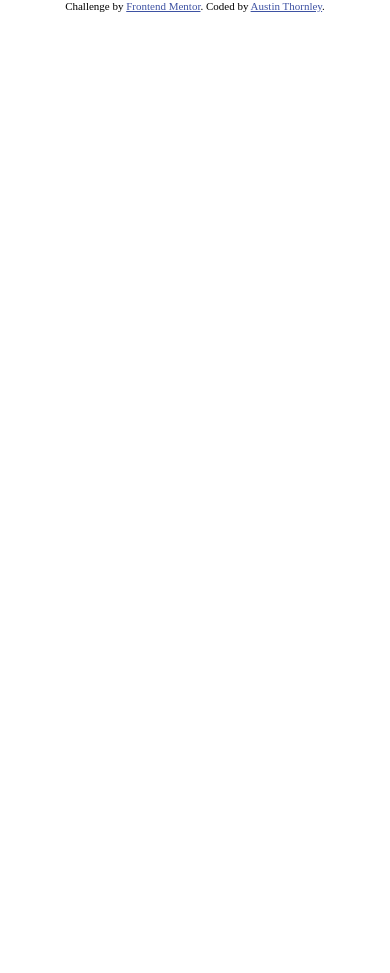
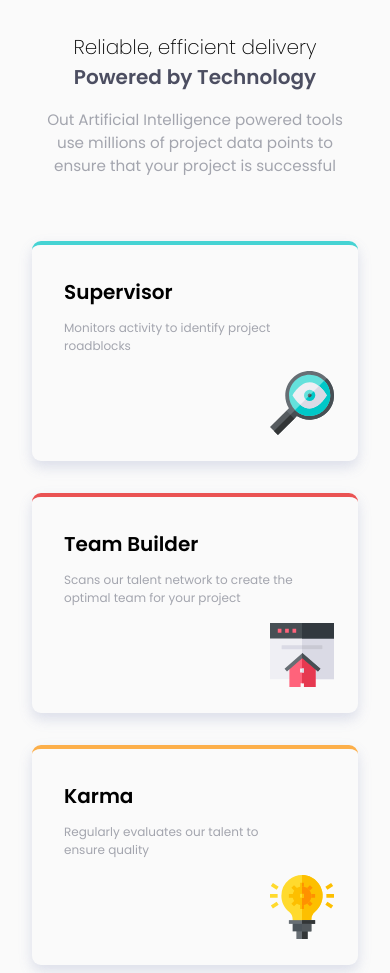
Before and after one commit to AustinThornley/fem-four-card-feature, a plain HTML site: page index.html in a window 390 px wide. Shown: the top 973 px of the page. Before the commit the page ends 844 px from the top, so only its background shows below. Drawn offline with Linux system fonts and the light colour scheme.

Commit message:
Added basic page layout and basic mobile styling

```diff
--- a/index.html
+++ b/index.html
@@ -14,18 +14,72 @@
 
     <title>Frontend Mentor | Four card feature section</title>
 
+    <link rel="preconnect" href="https://fonts.googleapis.com" />
+    <link rel="preconnect" href="https://fonts.gstatic.com" crossorigin />
+    <link
+      href="https://fonts.googleapis.com/css2?family=Poppins:wght@200;400;600&display=swap"
+      rel="stylesheet"
+    />
+
     <link rel="stylesheet" href="style.css" />
   </head>
   <body>
-    <div class="text">
-      <!-- Reliable, efficient delivery Powered by Technology Our Artificial
-    Intelligence powered tools use millions of project data points to ensure
-    that your project is successful Supervisor Monitors activity to identify
-    project roadblocks Team Builder Scans our talent network to create the
-    optimal team for your project Karma Regularly evaluates our talent to ensure
-    quality Calculator Uses data from past projects to provide better delivery
-    estimates -->
-    </div>
+    <main>
+      <header>
+        <h1 class="page-header">
+          Reliable, efficient delivery <br />
+          <span class="heading-bold">Powered by Technology</span>
+        </h1>
+        <p class="page-subheading">
+          Out Artificial Intelligence powered tools use millions of project data
+          points to ensure that your project is successful
+        </p>
+      </header>
+      <div class="cards">
+        <div class="card card-supervisor">
+          <h2 class="card-heading">Supervisor</h2>
+          <p class="card-description">
+            Monitors activity to identify project roadblocks
+          </p>
+          <div class="card-img">
+            <img
+              src="images/icon-supervisor.svg"
+              alt="Magnifying glass with eye in the middle"
+            />
+          </div>
+        </div>
+        <div class="card card-team-builder">
+          <h2 class="card-heading">Team Builder</h2>
+          <p class="card-description">
+            Scans our talent network to create the optimal team for your project
+          </p>
+          <div class="card-img">
+            <img src="images/icon-team-builder.svg" alt="Team builder icon" />
+          </div>
+        </div>
+        <div class="card card-karma">
+          <h2 class="card-heading">Karma</h2>
+          <p class="card-description">
+            Regularly evaluates our talent to ensure quality
+          </p>
+          <div class="card-img">
+            <img src="images/icon-karma.svg" alt="Shining lightbulb icon" />
+          </div>
+        </div>
+        <div class="card card-calculator">
+          <h2 class="card-heading">Calculator</h2>
+          <p class="card-description">
+            Uses data from past projects to provide better delivery estimates
+          </p>
+          <div class="card-img">
+            <img
+              src="images/icon-calculator.svg"
+              alt="Computer monitor with graphs on it"
+            />
+          </div>
+        </div>
+      </div>
+    </main>
     <footer>
       <p class="attribution">
         Challenge by
--- a/style.css
+++ b/style.css
@@ -4,6 +4,85 @@
   margin: 0;
   padding: 0;
   box-sizing: border-box;
+}
+
+body {
+  font-family: 'Poppins', sans-serif;
+  background-color: hsl(0, 0%, 98%);
+}
+
+main {
+  min-height: 100vh;
+  margin: 2rem;
+  background-color: hsl(0, 0%, 98%);
+  display: flex;
+  flex-direction: column;
+  align-items: center;
+}
+
+.page-header {
+  text-align: center;
+  font-weight: 200;
+  font-size: 1.25rem;
+  margin-bottom: 1rem;
+}
+
+.heading-bold {
+  color: hsl(234, 12%, 34%);
+  font-weight: 600;
+}
+
+.page-subheading {
+  text-align: center;
+  font-size: 0.95rem;
+  color: hsl(229, 6%, 66%);
+  display: inline-block;
+  margin-bottom: 4rem;
+}
+
+.card {
+  box-shadow: 0 6px 12px rgb(144 153 193 / 20%),
+    0 6px 16px rgb(144 153 193 / 10%);
+  border-radius: 9px;
+  padding-top: 2rem;
+  padding-left: 2rem;
+  margin-bottom: 2rem;
+  max-width: 350px;
+  max-height: 220px;
+}
+
+.card-heading {
+  font-size: 1.25rem;
+  margin-bottom: 0.75rem;
+}
+
+.card-description {
+  color: hsl(229, 6%, 66%);
+  font-size: 0.75rem;
+  padding-right: 4rem;
+  padding-bottom: 1rem;
+}
+
+.card-supervisor {
+  border-top: 0.25rem solid hsl(180, 62%, 55%);
+}
+
+.card-team-builder {
+  border-top: 0.25rem solid hsl(0, 78%, 62%);
+}
+
+.card-karma {
+  border-top: 0.25rem solid hsl(34, 97%, 64%);
+}
+
+.card-calculator {
+  border-top: 0.25rem solid hsl(212, 86%, 64%);
+}
+
+.card-img {
+  text-align: right;
+  padding-right: 1.5rem;
+  padding-bottom: 1.5rem;
 }
 
 .attribution {
```
